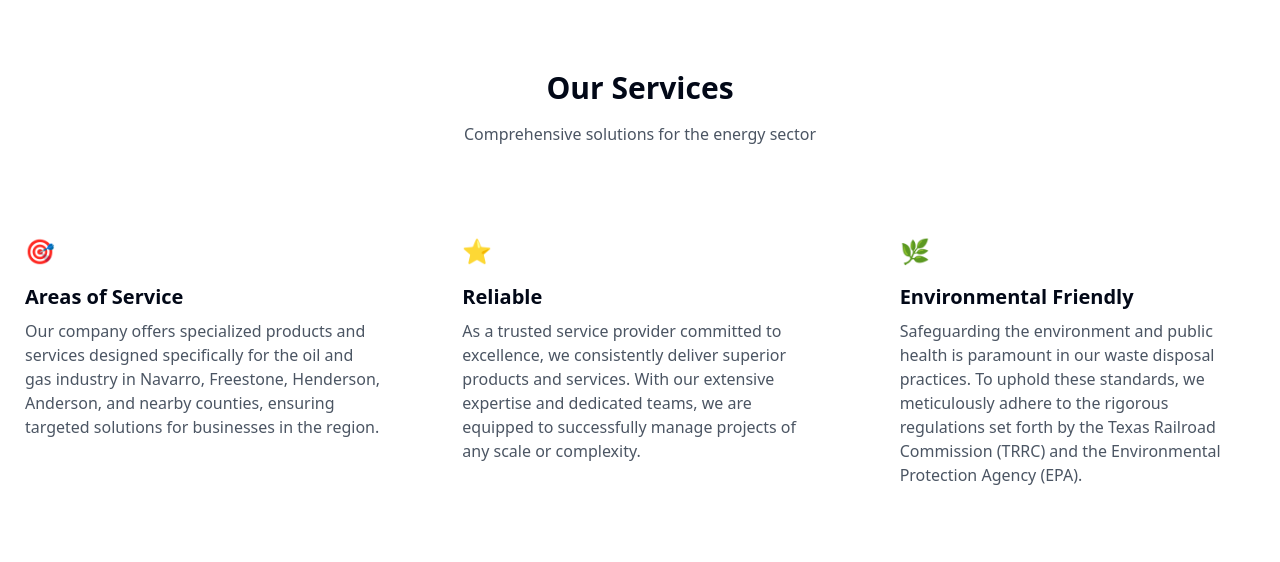
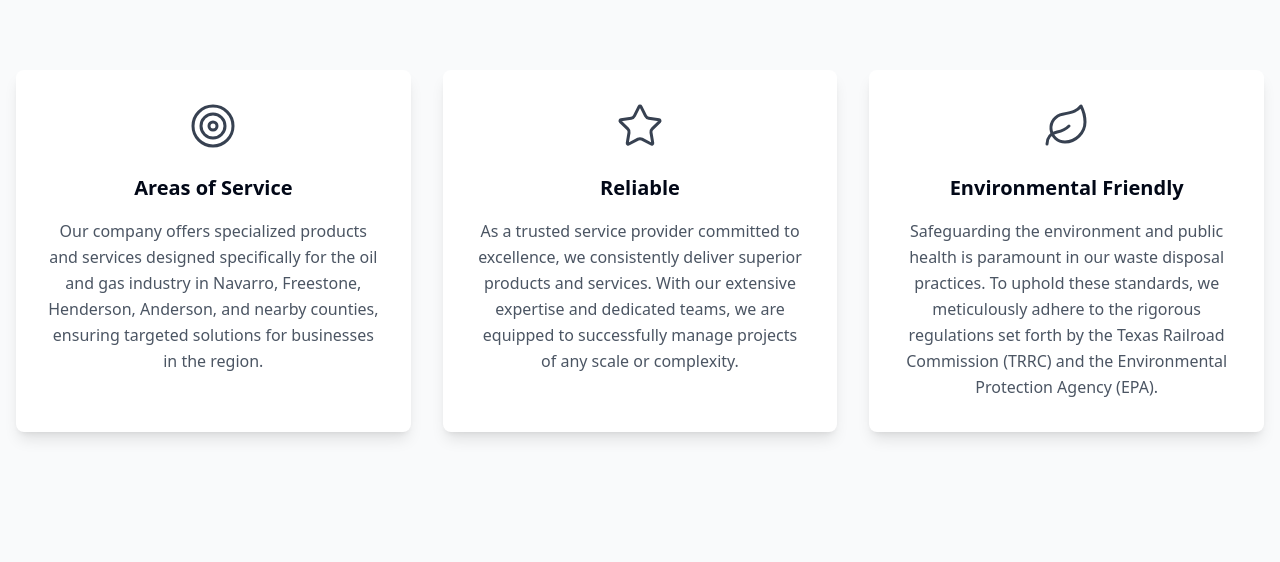
Before and after one commit to cadencearcadia/2koperating, a React (Vite) app: page / in a window 1280 px wide. Shown: the part 810-1372 px from the top of the page. Built offline with nearby package versions, Linux system fonts and the light colour scheme.

Commit message:
Update Services component layout
- Added boxes around each service for better visual separation.
- Replaced icons with more professional and minimalist designs.
- Removed the header "Our Services" for a cleaner look.
[skip gpt_engineer]

```diff
--- a/src/components/Services.tsx
+++ b/src/components/Services.tsx
@@ -1,21 +1,22 @@
 import { motion } from "framer-motion";
 import { useInView } from "react-intersection-observer";
+import { Target, Star, Leaf } from "lucide-react";
 
 const services = [
   {
     title: "Areas of Service",
     description: "Our company offers specialized products and services designed specifically for the oil and gas industry in Navarro, Freestone, Henderson, Anderson, and nearby counties, ensuring targeted solutions for businesses in the region.",
-    icon: "🎯",
+    icon: Target,
   },
   {
     title: "Reliable",
     description: "As a trusted service provider committed to excellence, we consistently deliver superior products and services. With our extensive expertise and dedicated teams, we are equipped to successfully manage projects of any scale or complexity.",
-    icon: "⭐",
+    icon: Star,
   },
   {
     title: "Environmental Friendly",
     description: "Safeguarding the environment and public health is paramount in our waste disposal practices. To uphold these standards, we meticulously adhere to the rigorous regulations set forth by the Texas Railroad Commission (TRRC) and the Environmental Protection Agency (EPA).",
-    icon: "🌿",
+    icon: Leaf,
   },
 ];
 
@@ -26,28 +27,30 @@ const Services = () => {
   });
 
   return (
-    <section ref={ref} className="py-20">
-      <div className="text-center mb-16">
-        <h2 className="text-3xl font-bold mb-4">Our Services</h2>
-        <p className="text-gray-600 max-w-2xl mx-auto">
-          Comprehensive solutions for the energy sector
-        </p>
-      </div>
-
+    <section ref={ref} className="py-20 bg-gray-50">
+      <div className="container px-4 mx-auto">
         <div className="grid grid-cols-1 md:grid-cols-3 gap-8">
-        {services.map((service, index) => (
+          {services.map((service, index) => {
+            const Icon = service.icon;
+            return (
               <motion.div
                 key={service.title}
                 initial={{ opacity: 0, y: 20 }}
                 animate={inView ? { opacity: 1, y: 0 } : {}}
                 transition={{ duration: 0.5, delay: index * 0.2 }}
-            className="glass-card p-6 rounded-lg"
+                className="bg-white rounded-lg shadow-lg p-8 hover:shadow-xl transition-shadow duration-300"
               >
-            <div className="text-2xl mb-4">{service.icon}</div>
-            <h3 className="text-xl font-semibold mb-2">{service.title}</h3>
-            <p className="text-gray-600">{service.description}</p>
+                <div className="flex flex-col items-center text-center">
+                  <div className="mb-6">
+                    <Icon className="w-12 h-12 text-gray-700" strokeWidth={1.5} />
+                  </div>
+                  <h3 className="text-xl font-semibold mb-4">{service.title}</h3>
+                  <p className="text-gray-600 leading-relaxed">{service.description}</p>
+                </div>
               </motion.div>
-        ))}
+            );
+          })}
+        </div>
       </div>
     </section>
   );
```
Lines whose indentation alone changed are shown as unchanged.
